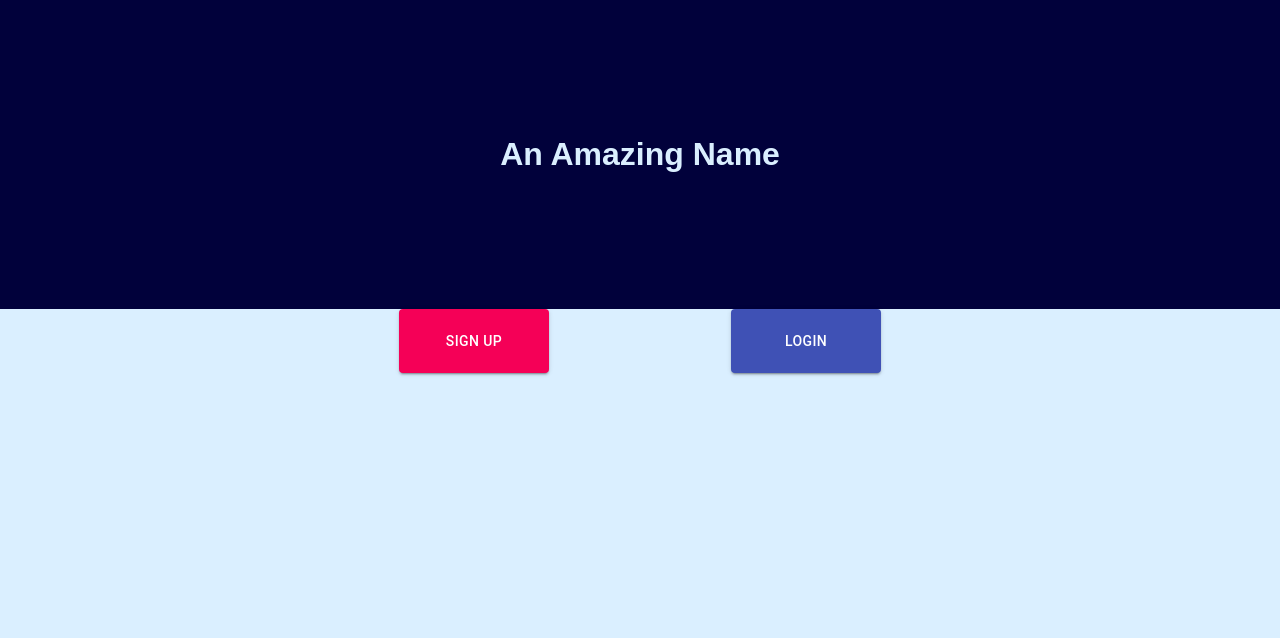
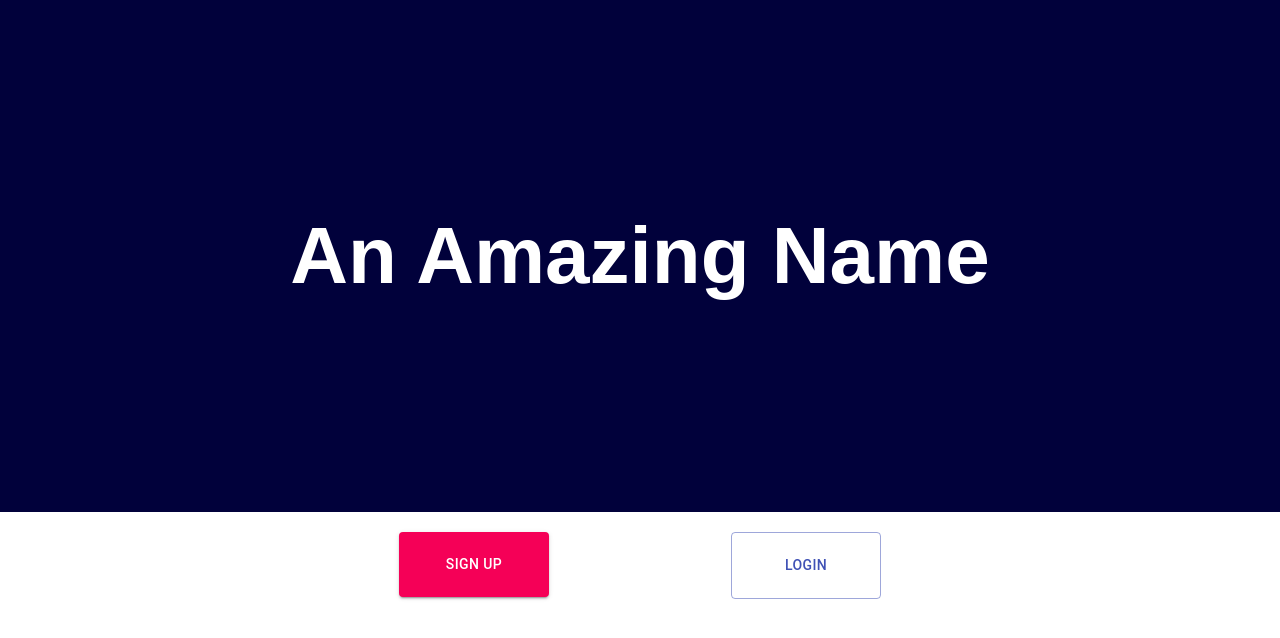
Before and after one commit to aggie-coding-club/stocks-frontend, a React (Create React App) app: page / in a window 1280 px wide. Shown: the top 638 px of the page. Built offline with nearby package versions, Linux system fonts and the light colour scheme.

Commit message:
clean up

```diff
--- a/src/App.css
+++ b/src/App.css
@@ -6,7 +6,7 @@
 }
 
 html, body {
-  background-color: #daefff
+  background-color: white
 }
 
 body {
--- a/src/components/Landing.js
+++ b/src/components/Landing.js
@@ -6,9 +6,10 @@ function Landing() {
 
   const headerStyle = {
     textAlign: 'center',
-    padding: '16.5vh',
+    fontSize: '40px',
+    padding: '25vh',
     backgroundColor: '#01013b',
-    color: '#daefff'
+    color: 'white'
   }
 
   const btnStyle = {
@@ -26,7 +27,7 @@ function Landing() {
         <h1>An Amazing Name</h1>
       </header>
 
-      <div style={{marginRight: '25%', marginLeft: '25%'}}>
+      <div style={{marginRight: '25%', marginLeft: '25%', marginTop: '20px'}}>
         <div>
           <Grid container spacing={3}>
             <Grid item xs={12} sm={6}>
@@ -35,7 +36,7 @@ function Landing() {
               </Button>
             </Grid>
             <Grid item xs={12} sm={6}>
-              <Button style={btnStyle} variant="contained" color="primary">
+              <Button style={btnStyle} variant="outlined" color="primary">
                 Login
               </Button>
             </Grid>
```
Also changed, not shown: 1 other file (tests, documents, lock files or other folders).
